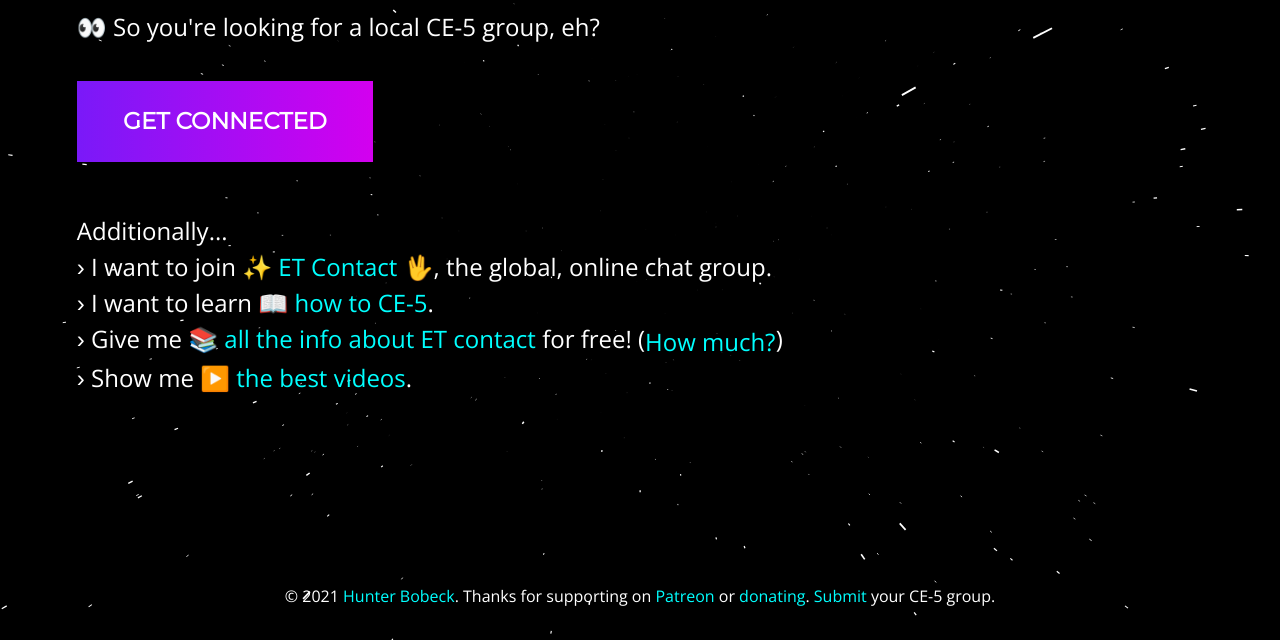
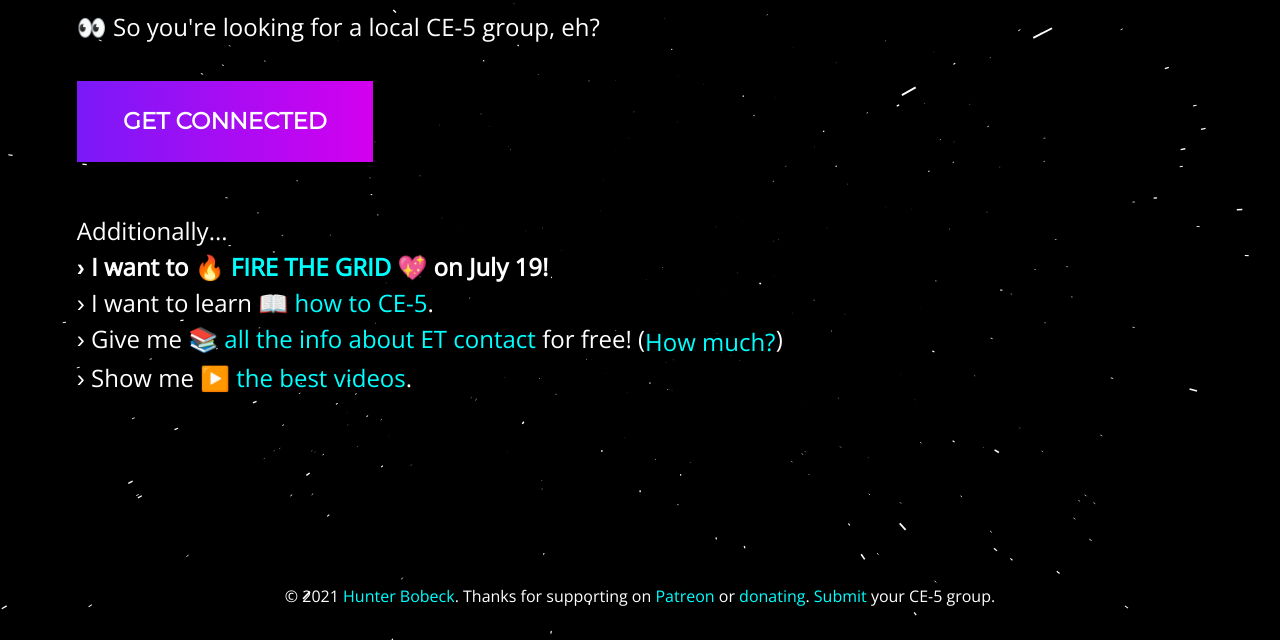
Before and after one commit to Hunter-Bobeck/CE5-Group-Finder, a plain HTML site: page index.html in a window 1280 px wide. Shown: the part 160-800 px from the top of the page. Drawn offline with nearby package versions, Linux system fonts and the light colour scheme; a web font is replaced by a local one.

Commit message:
Update index.html

```diff
--- a/index.html
+++ b/index.html
@@ -43,7 +43,7 @@
 			<br>
 			Additionally...
 			<br>
-			› I want to join <a href="http://tiny.cc/ETContactDiscord" target="blank">✨ ET Contact 🖖</a>, the global, online chat group.
+			<span class="weight-bold">› I want to <a href="https://firethegrid2.org/" target="blank">🔥 FIRE THE GRID 💖</a> on July 19!</span>
 			<br>
 			› I want to learn <a href="https://ace5handbook.com/" target="blank">📖 how to CE-5</a>.
 			<br>
```
